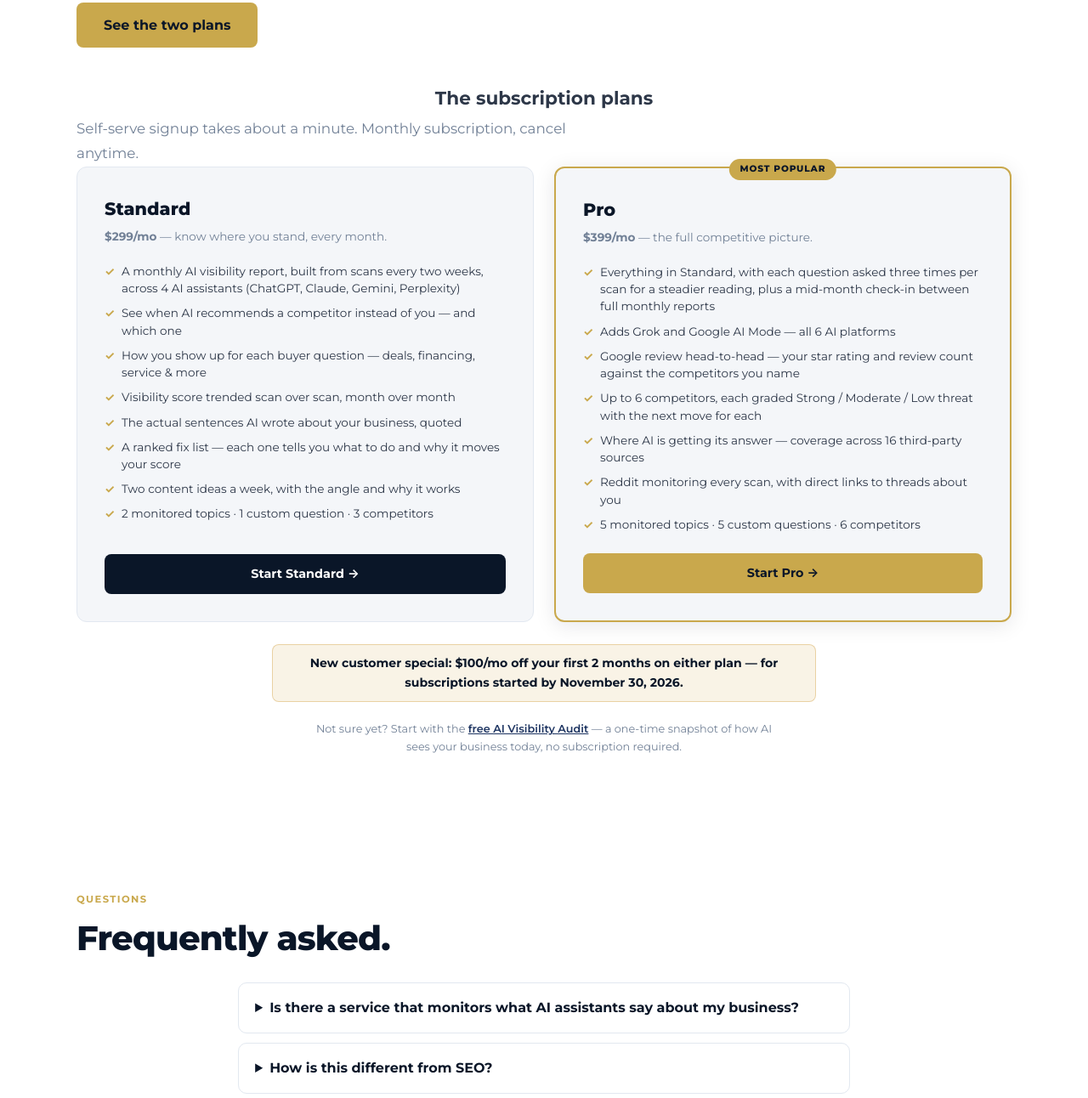
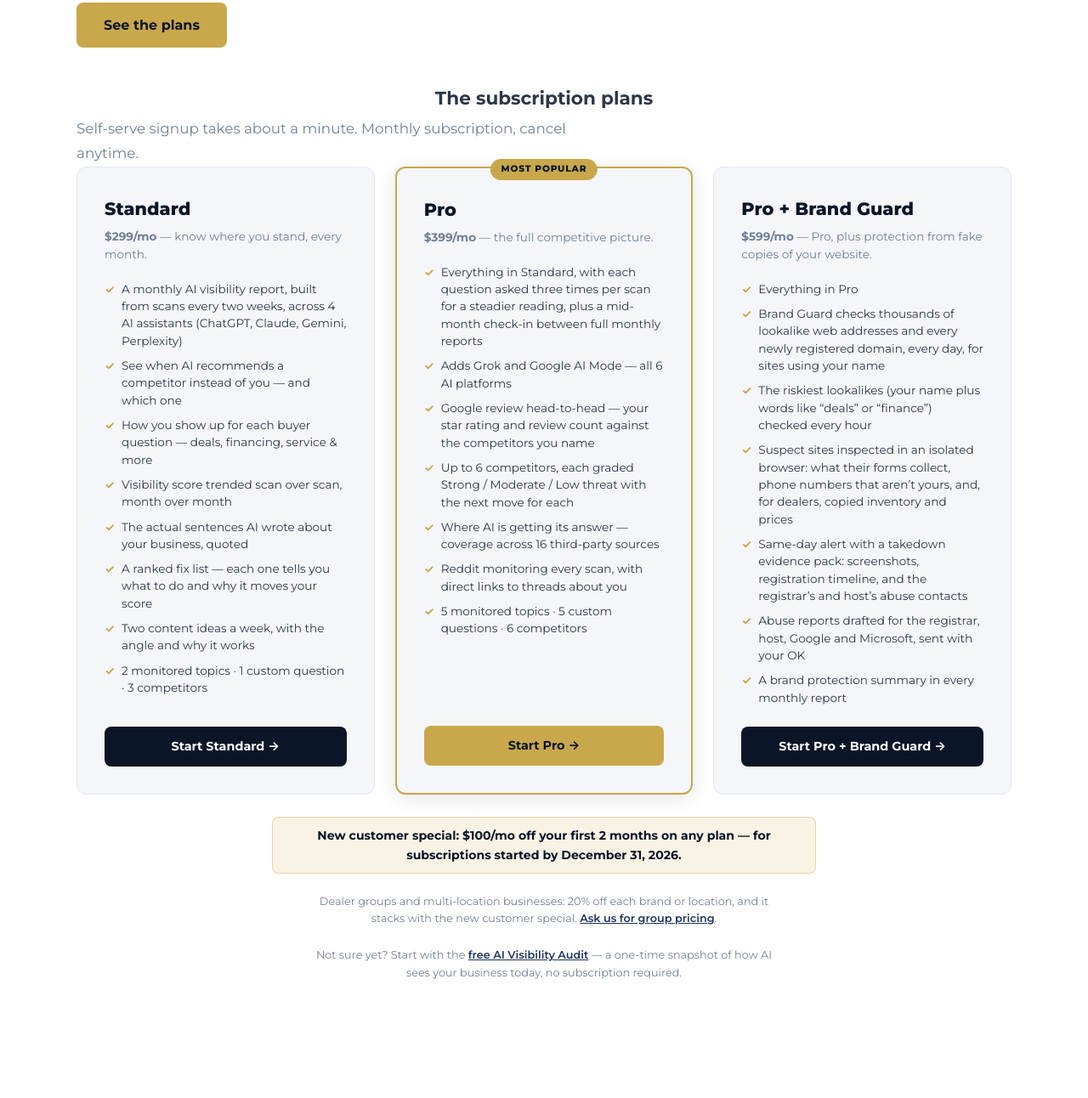
Before and after one commit to drewaicb/dealerrevenuegroup, a plain HTML site: page narrative-monitor/index.html in a window 1280 px wide. Shown: the part 4068-5360 px from the top of the page at 85% size. Drawn offline with Linux system fonts and the light colour scheme.

Commit message:
Pricing: add Narrative Monitor Pro + Brand Guard ($599), special through 12/31, group pricing
- /narrative-monitor/: third plan card (Pro + Brand Guard, $599/mo, signup
  ?plan=pro_guard), matching JSON-LD Offer, price sentence, 'See the plans'
- New customer special now 'any plan', subscriptions started by Dec 31, 2026
  (homepage + NM page)
- Group line: 20% off each brand or location, stacks with the special
- Homepage + /services/: Narrative Monitor range $299-$599/mo

```diff
--- a/narrative-monitor/index.html
+++ b/narrative-monitor/index.html
@@ -59,6 +59,13 @@
         "price": "399",
         "priceCurrency": "USD",
         "description": "Everything in Standard across all 6 AI platforms, each question asked three times per scan, with a mid-month check-in plus the full monthly report, with competitor intelligence, review head-to-head, and Reddit monitoring — $399 per month"
+      },
+      {
+        "@type": "Offer",
+        "name": "Narrative Monitor Pro + Brand Guard",
+        "price": "599",
+        "priceCurrency": "USD",
+        "description": "Everything in Pro, plus Brand Guard: a daily check of lookalike web addresses and newly registered domains for fake websites using your business name, an hourly check of the riskiest lookalikes, same-day alerts with a takedown evidence pack, and abuse reports drafted for the registrar, host, Google and Microsoft — $599 per month"
       }
     ]
   }
@@ -198,7 +205,7 @@
         <p>You see the actual words each assistant used about you, so you know where it’s right, and where it’s wrong or out of date. Then a ranked list of what to fix first, based on your own results, plus content ideas you can hand to whoever runs your website and social media.</p>
         <p>Further down: your score trended over time, and your Google reviews compared with each competitor’s. Plus the sites AI draws on when it talks about you, and how it describes each competitor, with a threat rating for each one.</p>
         <p>On Pro, a short check-in also arrives mid-month, between reports: your score versus the last scan, the questions you gained or lost, and the top actions.</p>
-        <p>Standard is $299 a month: four AI assistants, every two weeks. Pro is $399: all six, every two weeks, each question asked three times for a steadier reading, with the deeper analysis.</p>
+        <p>Standard is $299 a month: four AI assistants, every two weeks. Pro is $399: all six, every two weeks, each question asked three times for a steadier reading, with the deeper analysis. Pro + Brand Guard is $599: everything in Pro, plus a daily watch for fake websites and lookalike web addresses using your name.</p>
         <p>New customers get a special offer for a limited time. See the details on our website, or start with a free AI Visibility Audit, and see what AI says about you today.</p>
       </details>
       </div>
@@ -291,7 +298,7 @@
             <li>Custom questions tailored to your business objectives</li>
             <li>Monthly progress recap so you can measure progress being made to your business's relevance</li>
           </ul>
-          <a class="btn-primary" href="#plans">See the two plans</a>
+          <a class="btn-primary" href="#plans">See the plans</a>
         </div>
       </div>
 
@@ -330,9 +337,25 @@
           </ul>
           <div class="plan-cta"><a class="btn-plan" href="https://portal.dealerrevenuegroup.com/start?plan=pro">Start Pro →</a></div>
         </div>
+
+        <div class="pricing-card">
+          <div class="plan-name">Pro + Brand Guard</div>
+          <div class="plan-tagline"><strong>$599/mo</strong> — Pro, plus protection from fake copies of your website.</div>
+          <ul class="plan-features">
+            <li>Everything in Pro</li>
+            <li>Brand Guard checks thousands of lookalike web addresses and every newly registered domain, every day, for sites using your name</li>
+            <li>The riskiest lookalikes (your name plus words like “deals” or “finance”) checked every hour</li>
+            <li>Suspect sites inspected in an isolated browser: what their forms collect, phone numbers that aren’t yours, and, for dealers, copied inventory and prices</li>
+            <li>Same-day alert with a takedown evidence pack: screenshots, registration timeline, and the registrar’s and host’s abuse contacts</li>
+            <li>Abuse reports drafted for the registrar, host, Google and Microsoft, sent with your OK</li>
+            <li>A brand protection summary in every monthly report</li>
+          </ul>
+          <div class="plan-cta"><a class="btn-plan" href="https://portal.dealerrevenuegroup.com/start?plan=pro_guard">Start Pro + Brand Guard →</a></div>
+        </div>
       </div>
 
-      <div class="promo-band">New customer special: $100/mo off your first 2 months on either plan — for subscriptions started by November 30, 2026.</div>
+      <div class="promo-band">New customer special: $100/mo off your first 2 months on any plan — for subscriptions started by December 31, 2026.</div>
+      <p class="fine-print">Dealer groups and multi-location businesses: 20% off each brand or location, and it stacks with the new customer special. <a href="/#contact" style="color:var(--navy-light);font-weight:600">Ask us for group pricing</a>.</p>
       <p class="fine-print">Not sure yet? Start with the <a href="/#contact" style="color:var(--navy-light);font-weight:600">free AI Visibility Audit</a> — a one-time snapshot of how AI sees your business today, no subscription required.</p>
     </div>
   </section>
```
Also changed, not shown: index.html (+4 -4 lines), services/index.html (+1 -1 lines).
